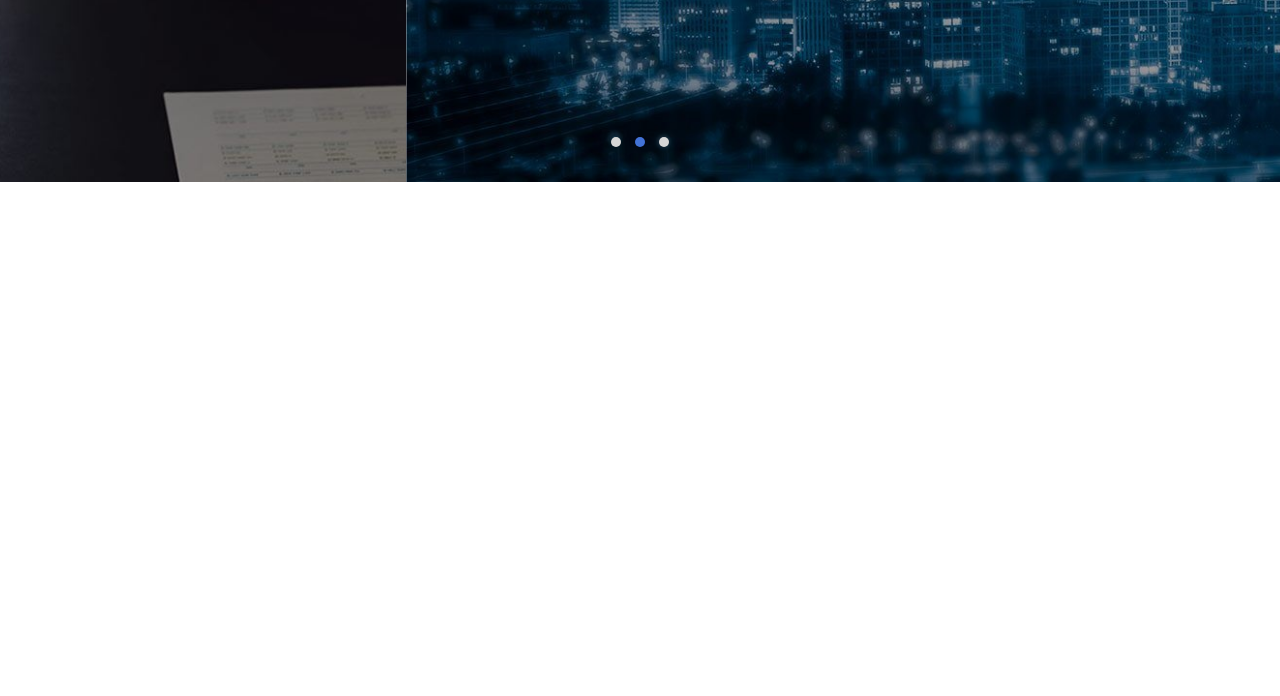
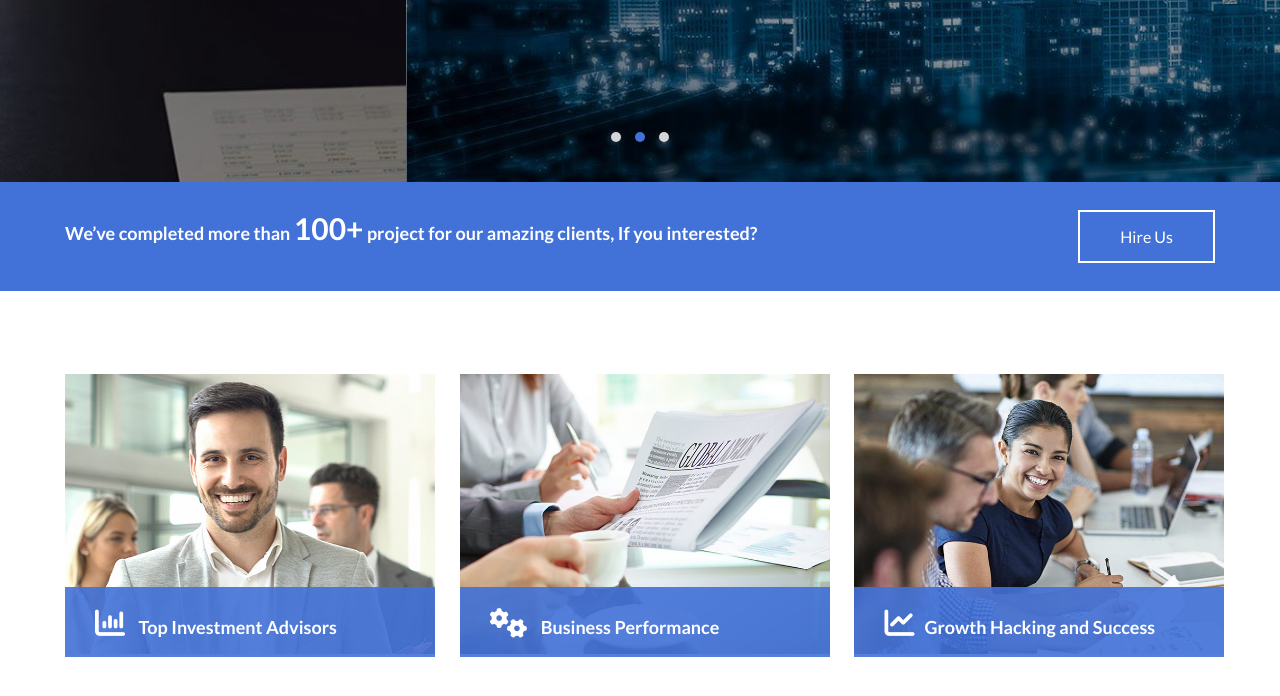
Before and after one commit to developerTajul/DelwarHossainNobin-, a plain HTML site: page 27-11-23project1/index.html in a window 1280 px wide. Shown: the part 512-1208 px from the top of the page. Before the commit the page ends 800 px from the top, so only its background shows below. Drawn offline with nearby package versions, Linux system fonts and the light colour scheme.

Commit message:
iconbox-container

```diff
--- a/27-11-23project1/index.html
+++ b/27-11-23project1/index.html
@@ -87,9 +87,60 @@
                 </div>
             </div>
         </section>
+        <section>
+            <div class="hire-part ">
+                <div class="container">
+                    <p>We’ve completed more than <span>100+</span>  project for our amazing clients, If you interested?</p>
+                <a href="#">Hire Us</a>
+                </div>
+            </div>
+        </section>
 
     </header>
     <!-- header-area end -->
+    <!-- main-area -->
+    <main>
+        <!-- iconbox-container -->
+
+        <section class="iconbox-section">
+            <div class=" container2 " style="display: flex;
+                justify-content: space-between;">
+                <div class="iconbox-container col-4">
+                    <div class="iconbox-image">
+                        <img src="asset/iconbox/iconbox_01.jpg" alt="">
+                    </div>
+                    <div class="iconbox-contain">
+                        <h1><span><i class="fa-solid fa-chart-column"></i></span> Top Investment Advisors</h1>
+                        <p>Mauris scelerisque ut ipsum id vulputate. Nulla laoreet, ligula vel congue ultricies, nibh ipsum egestas nunc, id porta nibh nunc non felis. Vestibulum nibh urna, lobortis ut euismod sed, dignissim non neque</p>
+                        <a href="#"><span><i class="fa fa-plus-square"></i> </span>Read more</a>
+                    </div>
+                </div>
+                <div class="iconbox-container col-4">
+                    <div class="iconbox-image">
+                        <img src="asset/iconbox/iconbox_02.jpg" alt="">
+                    </div>
+                    <div class="iconbox-contain">
+                        <h1><span><i class="fa fa-cogs"></i></span> Business Performance</h1>
+                        <p>Mauris scelerisque ut ipsum id vulputate. Nulla laoreet, ligula vel congue ultricies, nibh ipsum egestas nunc, id porta nibh nunc non felis. Vestibulum nibh urna, lobortis ut euismod sed, dignissim non neque</p>
+                        <a href="#"><span><i class="fa fa-plus-square"></i> </span>Read more</a>
+                    </div>
+                </div>
+                <div class="iconbox-container col-4">
+                    <div class="iconbox-image">
+                        <img src="asset/iconbox/iconbox_03.jpg" alt="">
+                    </div>
+                    <div class="iconbox-contain">
+                        <h1><span><i class="fa fa-line-chart"></i></span>Growth Hacking and Success</h1>
+                        <p>Mauris scelerisque ut ipsum id vulputate. Nulla laoreet, ligula vel congue ultricies, nibh ipsum egestas nunc, id porta nibh nunc non felis. Vestibulum nibh urna, lobortis ut euismod sed, dignissim non neque</p>
+                        <a href="#"><span><i class="fa fa-plus-square"></i> </span>Read more</a>
+                    </div>
+                </div>
+            </div>
+        </section>
+
+
+
+    </main>
 
     <!-- script fill -->
     <script src="https://cdnjs.cloudflare.com/ajax/libs/jquery/3.7.1/jquery.min.js" integrity="sha512-v2CJ7UaYy4JwqLDIrZUI/4hqeoQieOmAZNXBeQyjo21dadnwR+8ZaIJVT8EE2iyI61OV8e6M8PP2/4hpQINQ/g==" crossorigin="anonymous" referrerpolicy="no-referrer"></script>
--- a/27-11-23project1/style/style.css
+++ b/27-11-23project1/style/style.css
@@ -19,19 +19,31 @@ ul{
 .overflow{
     overflow: hidden;
 }
+.col-4{width: 33.10%;}
 
+a{
+    text-decoration: none;
+}
+.container {
+    width: 1150px;
+    margin: auto;
+}
+.container2 {
+    width: 1180px;
+    margin: auto;
+}
 /* navbar-part */
 nav{
     width: 100%;
     min-height: 120px;
     background-color: #ffffff;
     border-top: 5px solid #4272d7;
+    position: sticky;
+    top: 0;
+    z-index: 100;
 
 }
-.container {
-    width: 1150px;
-    margin: auto;
-}
+
 .menu-part .logo{
     float: left;
     padding: 38px 0;
@@ -202,13 +214,133 @@ nav{
 
 
 }
-.owl-theme .owl-dots .owl-dot.active span, .owl-theme .owl-dots .owl-dot:hover span {
-    background: #4272d7;
-
-}
 .owl-theme .owl-dots {
     position: relative;
     margin-top:-20px;
-    bottom: 40px;
+    bottom: 45px;
+    transition: .3s;
 
 }
+
+.owl-theme .owl-dots .owl-dot.active span, .owl-theme .owl-dots .owl-dot:hover span {
+    background: #4272d7;
+    width: 10px;
+    height: 10px;
+
+}
+
+/* hire-part */
+.hire-part{
+
+    background: #4272d7;
+    padding:28px 0 ;
+    overflow: hidden;
+    position: relative;
+    top: -13px;
+}
+
+.hire-part p{
+    float: left;
+    font-size: 18px;
+    color: #ffffff;
+    font-weight: 600;
+}
+
+.hire-part span{
+    font-size: 30px;
+
+
+}
+
+.hire-part a{
+float: right;
+border: 2px solid #ffffff;
+padding: 15px 40px;
+color: #ffffff;
+font-weight: 500;
+transition: .3s;
+}
+
+.hire-part a:hover{
+    background: #666;
+}
+
+/* iconbox-container */
+.iconbox-section{
+    padding:  70px 0;
+}
+
+.iconbox-container{
+    padding:0 15px;
+    position: relative;
+    overflow: hidden;
+
+}
+
+
+.iconbox-container .iconbox-image img{
+    width: 370px;
+    height: 280px;
+    background-size: cover;
+
+}
+.iconbox-container .iconbox-contain{
+    overflow: hidden;
+    padding: 0 20px 31px 30px;
+    background-color: rgba(66,114,215,.9);
+    position: absolute;
+    bottom: 0px;
+    width: 370px;
+    height: 70px;
+    transition: .5s;
+
+}
+.iconbox-container .iconbox-contain h1{
+    font-size: 18px;
+    font-weight: 800px;
+    color: #ffffff;
+    padding: 20px 0;
+    line-height: 30px;
+}
+
+.iconbox-container .iconbox-contain h1 span{
+    padding-right: 10px;
+    font-size: 30px ;
+}
+
+.iconbox-container .iconbox-contain p{
+    color: #e5e5e5;
+    font-size: 15px;
+    visibility: hidden;
+    opacity: 0;
+    margin-bottom:15px ;
+    line-height: 25px;
+}
+.iconbox-container .iconbox-contain a{
+    visibility: hidden;
+    opacity: 0;
+    color: #fff;
+    font-size:13px ;
+
+}
+.iconbox-container .iconbox-contain a span{
+    padding-right: 5px;
+}
+
+.iconbox-container .iconbox-contain:hover{
+    cursor: pointer;
+}
+.iconbox-contain:hover {
+    height: 283px;
+    bottom: 0;
+}
+
+.iconbox-container .iconbox-contain:hover p{
+    visibility: visible;
+    opacity: 1;
+}
+
+.iconbox-container .iconbox-contain:hover a{
+    visibility: visible;
+    opacity: 1;
+}
```
Also changed, not shown: 27-11-23project1/asset/iconbox/iconbox_01.jpg (added), 27-11-23project1/asset/iconbox/iconbox_02.jpg (added), 27-11-23project1/asset/iconbox/iconbox_03.jpg (added), 27-11-23project1/js/active.js (line endings or trailing spaces).
